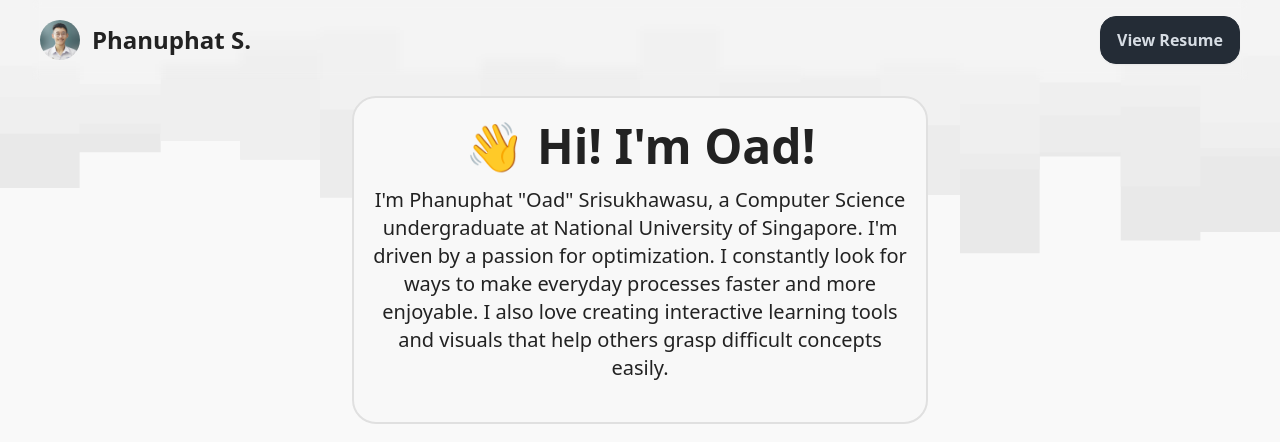
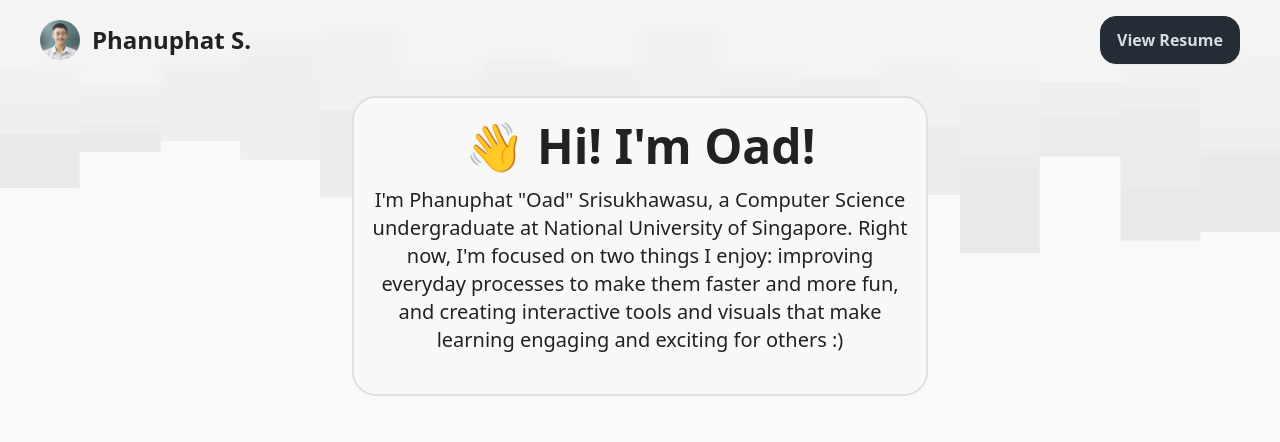
Before and after one commit to oadultradeepfield/phanuphats, a Next.js app: page / in a window 1280 px wide. Shown: the top 442 px of the page. Built offline with nearby package versions, Linux system fonts and the light colour scheme.

Commit message:
Update Hero Section

```diff
--- a/app/components/Hero.tsx
+++ b/app/components/Hero.tsx
@@ -5,10 +5,10 @@ const Hero = () => (
         <h1 className="text-4xl font-bold md:text-5xl">👋 Hi! I'm Oad!</h1>
         <p className="py-4 text-lg md:text-xl">
           I'm Phanuphat "Oad" Srisukhawasu, a Computer Science undergraduate at
-          National University of Singapore. I'm driven by a passion for
-          optimization. I constantly look for ways to make everyday processes
-          faster and more enjoyable. I also love creating interactive learning
-          tools and visuals that help others grasp difficult concepts easily.
+          National University of Singapore. Right now, I'm focused on two things
+          I enjoy: improving everyday processes to make them faster and more
+          fun, and creating interactive tools and visuals that make learning
+          engaging and exciting for others :)
         </p>
       </div>
     </div>
```
